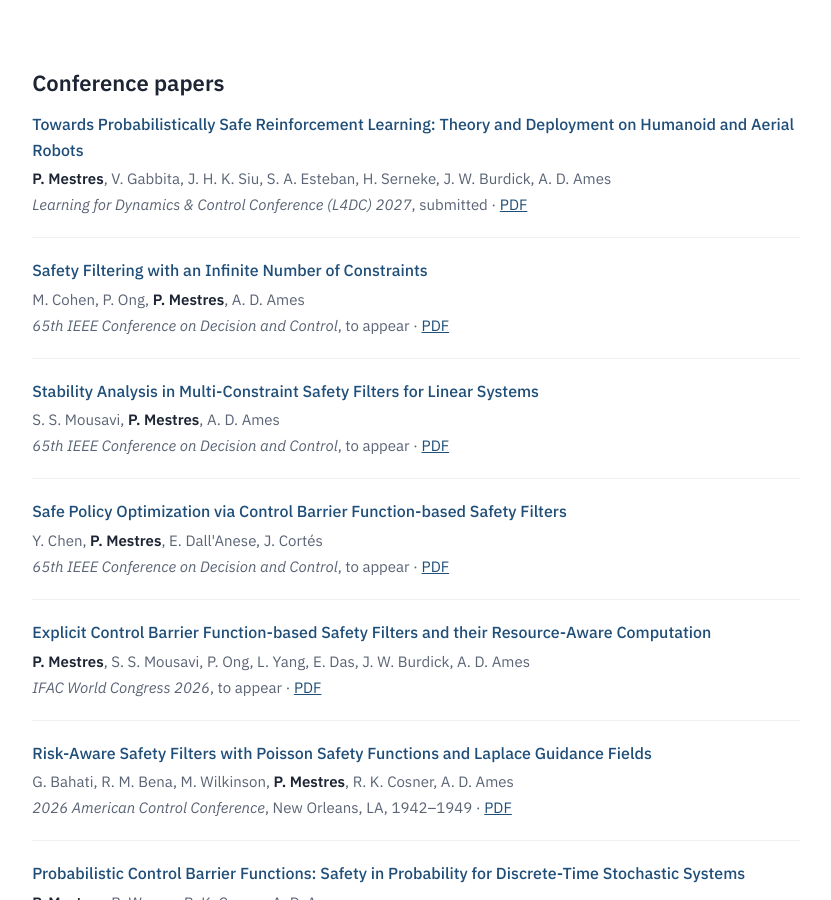
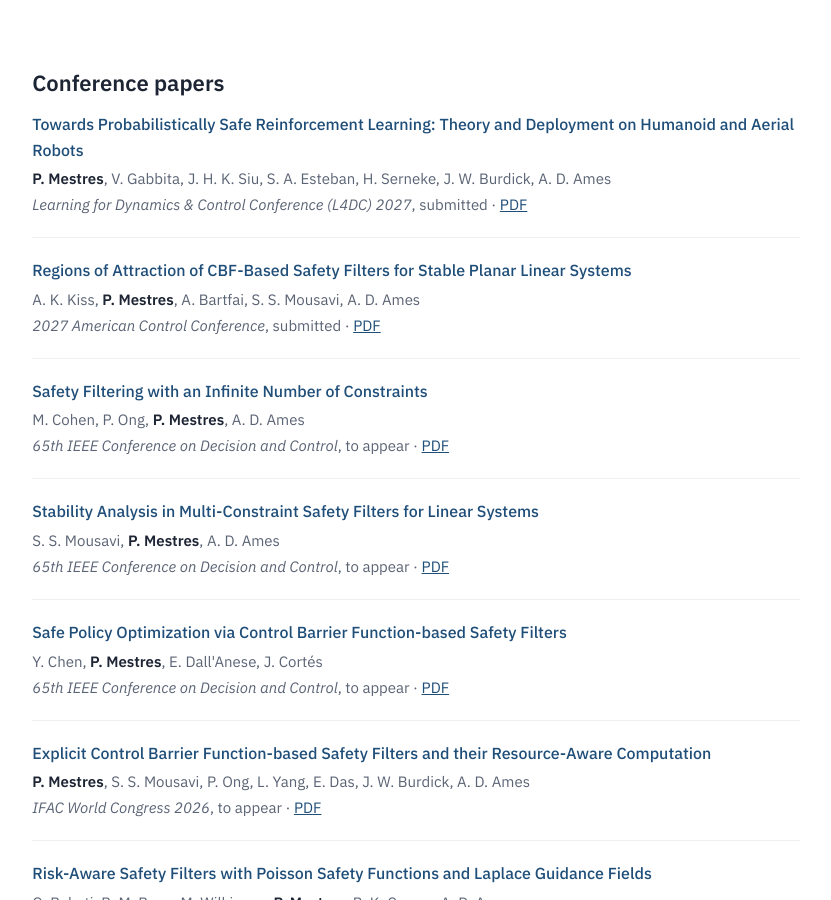
Before and after one commit to PolMestres/polmestres.github.io, a Jekyll site: the page built from publications.md, in a window 1280 px wide and 900 px high, scrolled down 2507 px. Shown: the whole window, without its empty margins (376-1207 px from the left). Built offline with Jekyll 4.4.1, drawn with Linux system fonts in a browser that asks for light colours.

Commit message:
Add files via upload

```diff
--- a/_data/publications.yml
+++ b/_data/publications.yml
@@ -144,6 +144,13 @@
   pdf: /assets/publications/Probabilistic_Safe_RL_L4DC.pdf
 
 - type: conference
+  title: Regions of Attraction of CBF-Based Safety Filters for Stable Planar Linear Systems
+  authors: A. K. Kiss, P. Mestres, A. Bartfai, S. S. Mousavi, A. D. Ames
+  venue: 2027 American Control Conference
+  details: submitted
+  pdf: /assets/publications/Regions_of_Attraction_Planar_Safety_Filters_ACC2027.pdf
+
+- type: conference
   title: Safety Filtering with an Infinite Number of Constraints
   authors: M. Cohen, P. Ong, P. Mestres, A. D. Ames
   venue: 65th IEEE Conference on Decision and Control
```
Also changed, not shown: 1 other file.
